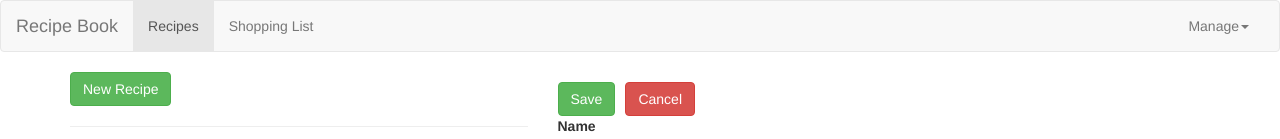
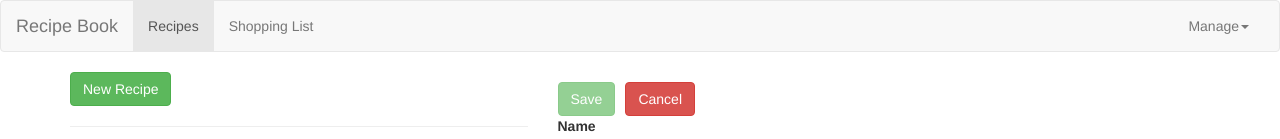
Before and after one commit to annmarieinlr/recipe-app, an Angular app: page /recipes/new in a window 1280 px wide. Shown: the top 139 px of the page. Built offline with nearby package versions, Linux system fonts and the light colour scheme.

Commit message:
form validation

```diff
--- a/src/app/recipes/recipe-edit/recipe-edit.component.css
+++ b/src/app/recipes/recipe-edit/recipe-edit.component.css
@@ -2,3 +2,7 @@
     margin-right: 10px; /* Adjust the spacing as needed */
     margin-top: 10px;
 }
+
+input.ng-invalid.ng-touched, textarea.ng-invalid.ng-touched {
+    border: 1px solid red;
+}
--- a/src/app/recipes/recipe-edit/recipe-edit.component.html
+++ b/src/app/recipes/recipe-edit/recipe-edit.component.html
@@ -4,7 +4,8 @@
         <form [formGroup]="recipeForm" (ngSubmit)="onSubmit()">
             <div class="row">
                 <div class="col-xs-12">
-                    <button type="submit" class="btn btn-success btn-spacing">Save</button>
+                    <button type="submit" class="btn btn-success btn-spacing"
+                    [disabled]="!recipeForm.valid">Save</button>
                     <button type="submit" class="btn btn-danger btn-spacing">Cancel</button>
                 </div>
             </div>
--- a/src/app/recipes/recipe-edit/recipe-edit.component.ts
+++ b/src/app/recipes/recipe-edit/recipe-edit.component.ts
@@ -1,5 +1,5 @@
 import { Component, OnInit } from '@angular/core';
-import { FormArray, FormControl, FormGroup } from '@angular/forms';
+import { FormArray, FormControl, FormGroup, Validators } from '@angular/forms';
 import { ActivatedRoute, Params } from '@angular/router';
 import { RecipeService } from '../recipe.service';
 
@@ -31,8 +31,8 @@
   onAddIngredient() {
     (<FormArray>this.recipeForm.get('ingredients')).push(
       new FormGroup({
-        'name': new FormControl(),
-        'amount': new FormControl()
+        'name': new FormControl(null, Validators.required),
+        'amount': new FormControl(null, [Validators.required, Validators.pattern(/^[1-9]+[0-9]*$/)])
       })
     )
   }
@@ -54,8 +54,8 @@
         for (let ingredient of recipe.ingredients) {
           recipeIngredients.push(
             new FormGroup({
-              'name': new FormControl(ingredient.name),
-              'amount': new FormControl(ingredient.amount)
+              'name': new FormControl(ingredient.name, Validators.required),
+              'amount': new FormControl(ingredient.amount, [Validators.required, Validators.pattern(/^[1-9]+[0-9]*$/)]) // pos. nums only
             })
           );
         }
@@ -63,9 +63,9 @@
 
     }
     this.recipeForm = new FormGroup({
-      'name': new FormControl(recipeName),
-      'imagePath': new FormControl(recipeImagePath),
-      'description': new FormControl(recipeDescription),
+      'name': new FormControl(recipeName, Validators.required),
+      'imagePath': new FormControl(recipeImagePath, Validators.required),
+      'description': new FormControl(recipeDescription, Validators.required),
       'ingredients': recipeIngredients
     });
   }
```
